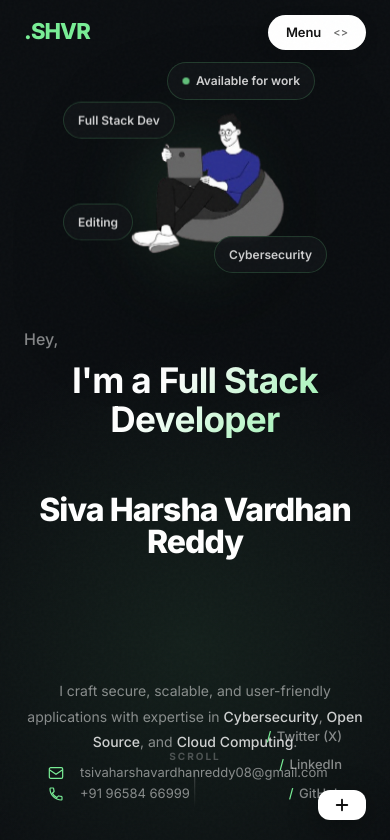
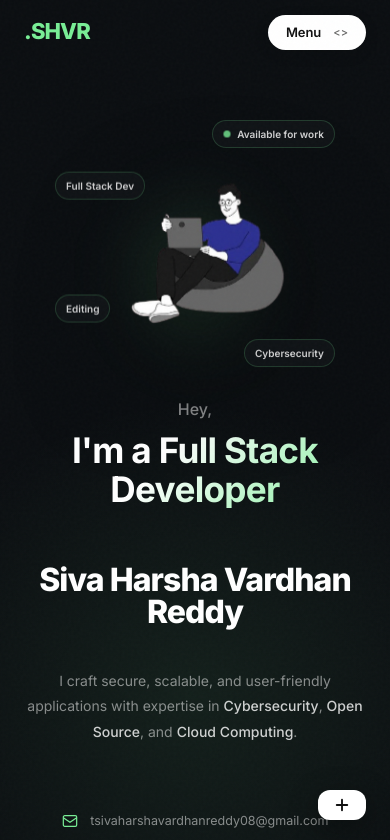
Before and after one commit to harsha08-2k6/Portfolio, a React (Vite) app: page / in a window 390 px wide. Shown: the top 840 px of the page. Built offline with nearby package versions, Linux system fonts and the light colour scheme.

Commit message:
Fixed : Mobile View

```diff
--- a/src/components/WhatsAppFloat.jsx
+++ b/src/components/WhatsAppFloat.jsx
@@ -75,7 +75,7 @@ export default function WhatsAppFloat() {
           rel="noreferrer"
           className="wa-menu-item wa-github"
         >
-          <span className="wa-item-text">GitHub Repository</span>
+          <span className="wa-item-text">GitHub Repository For This Template</span>
           <svg
             className="wa-icon"
             stroke="currentColor"
--- a/src/index.css
+++ b/src/index.css
@@ -1825,7 +1825,8 @@ in .hero-meta {
 }
 
 .footer-col-title {
-  font-size: 13px;
+  font-family: 'Inter', sans-serif;
+  font-size: 11px;
   font-weight: 700;
   color: var(--mint);
   margin-bottom: 1.5rem;
@@ -1842,22 +1843,24 @@ in .hero-meta {
 }
 
 .footer-col-list a {
+  display: inline-block;
   font-family: 'Inter', sans-serif;
-  font-size: 15px;
+  font-size: 12px;
   font-weight: 500;
   color: var(--white);
   text-transform: uppercase;
   letter-spacing: 0.02em;
-  transition: opacity var(--ease);
+  transition: color 0.3s cubic-bezier(0.4, 0, 0.2, 1), transform 0.3s cubic-bezier(0.4, 0, 0.2, 1);
   cursor: none;
 }
 
 .footer-col-list a:hover {
-  opacity: 0.7;
+  color: var(--mint);
+  transform: translateX(4px);
 }
 
 .footer-contact-info {
-  margin-top: 3.5rem;
+  margin-top: 2.5rem;
   display: flex;
   flex-direction: column;
   gap: 0.4rem;
@@ -1866,7 +1869,7 @@ in .hero-meta {
 .footer-email,
 .footer-phone {
   font-family: 'Inter', sans-serif;
-  font-size: 16px;
+  font-size: 13.5px;
   font-weight: 600;
   color: var(--white);
   letter-spacing: 0.02em;
@@ -1874,11 +1877,13 @@ in .hero-meta {
 }
 
 .footer-email {
-  transition: opacity var(--ease);
+  display: inline-block;
+  transition: color 0.3s cubic-bezier(0.4, 0, 0.2, 1), transform 0.3s cubic-bezier(0.4, 0, 0.2, 1);
 }
 
 .footer-email:hover {
-  opacity: 0.7;
+  color: var(--mint);
+  transform: translateX(4px);
 }
 
 .footer-bottom-bar {
@@ -1895,16 +1900,18 @@ in .hero-meta {
 }
 
 .footer-bottom-links a {
+  display: inline-block;
   font-size: 11px;
   font-weight: 700;
   color: var(--w25);
   letter-spacing: 0.05em;
-  transition: color var(--ease);
+  transition: color 0.3s cubic-bezier(0.4, 0, 0.2, 1), transform 0.3s cubic-bezier(0.4, 0, 0.2, 1);
   cursor: none;
 }
 
 .footer-bottom-links a:hover {
   color: var(--mint);
+  transform: translateY(-2px);
 }
 
 @media (max-width: 768px) {
@@ -1952,13 +1959,15 @@ footer {
 }
 
 .footer-links a {
+  display: inline-block;
   font-size: 13px;
   color: var(--w25);
-  transition: color var(--ease);
+  transition: color 0.3s cubic-bezier(0.4, 0, 0.2, 1), transform 0.3s cubic-bezier(0.4, 0, 0.2, 1);
 }
 
 .footer-links a:hover {
   color: var(--mint);
+  transform: translateY(-2px);
 }
 
 /* reveal */
@@ -2022,10 +2031,11 @@ footer {
   .hero-inner {
     grid-template-columns: 1fr;
     height: auto;
-    padding: 2rem 1.5rem 4rem;
+    padding: 2rem 1.5rem 3rem;
     gap: 1.5rem;
     justify-items: center;
     text-align: center;
+    margin-top: 0;
   }
 
   .hero-left,
@@ -2042,10 +2052,16 @@ footer {
 
   .hero-center {
     order: 1;
+    margin-top: 2rem;
   }
 
   .hero-right {
     order: 3;
+    margin-top: 1rem;
+  }
+
+  .hero-greeting {
+    justify-content: center;
   }
 
   .photo-wrap {
@@ -2053,24 +2069,70 @@ footer {
   }
 
   .badge-tl {
-    left: -5%;
+    top: 20%;
+    left: -20px;
+    padding: 5px 10px;
+    font-size: 10px;
+  }
+
+  .badge-tr {
+    top: 0%;
+    right: -20px;
+    padding: 5px 10px;
+    font-size: 10px;
+  }
+
+  .badge-bl {
+    bottom: 20%;
+    left: -20px;
+    padding: 5px 10px;
+    font-size: 10px;
   }
 
   .badge-br {
-    right: -5%;
-  }
-
-  .badge-tr {
-    right: 0;
-  }
-
-  .badge-bl {
-    left: -5%;
-  }
-
-  .hero-meta,
+    bottom: 0%;
+    right: -20px;
+    padding: 5px 10px;
+    font-size: 10px;
+  }
+
+  .hero-corner-left,
+  .hero-corner-right {
+    position: relative;
+    bottom: auto;
+    left: auto;
+    right: auto;
+    width: 100%;
+    margin-top: 1.2rem;
+    display: flex;
+    justify-content: center;
+  }
+
+  .hero-meta {
+    display: inline-flex;
+    flex-direction: column;
+    align-items: flex-start;
+    gap: 0.5rem;
+  }
+
+  .meta-row {
+    font-size: 12.5px;
+    gap: 0.8rem;
+  }
+
   .hero-socials {
+    flex-direction: row;
     justify-content: center;
+    gap: 1.2rem;
+    align-items: center;
+  }
+
+  .soc-link {
+    font-size: 12px;
+  }
+
+  .scroll-hint {
+    display: none;
   }
 
   .about {
@@ -2163,7 +2225,7 @@ footer {
 }
 
 .start-project-title {
-  font-family: 'Outfit', 'Inter', sans-serif;
+  font-family: 'Inter', sans-serif;
   font-size: clamp(2rem, 3.8vw, 3.2rem);
   font-weight: 850;
   line-height: 1.15;
```
